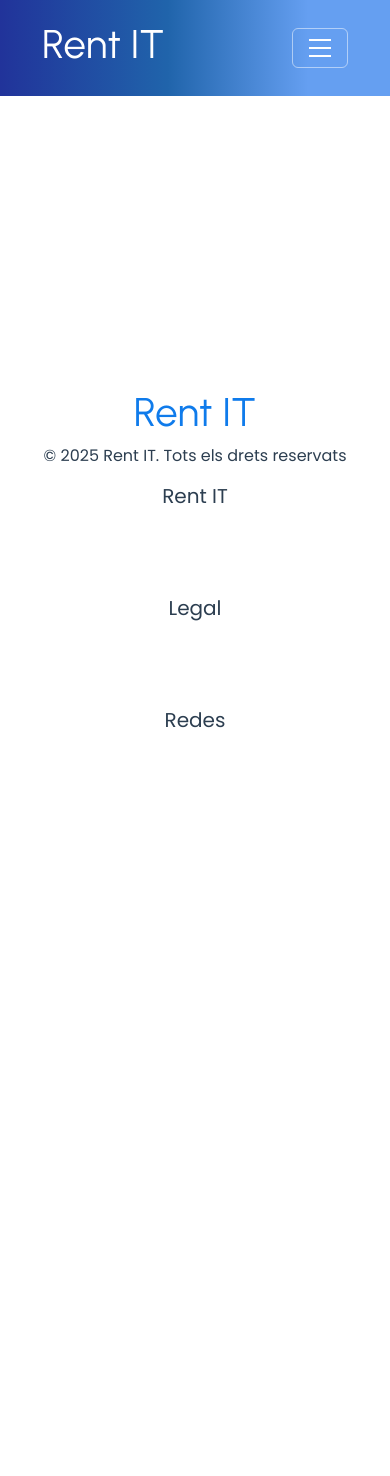
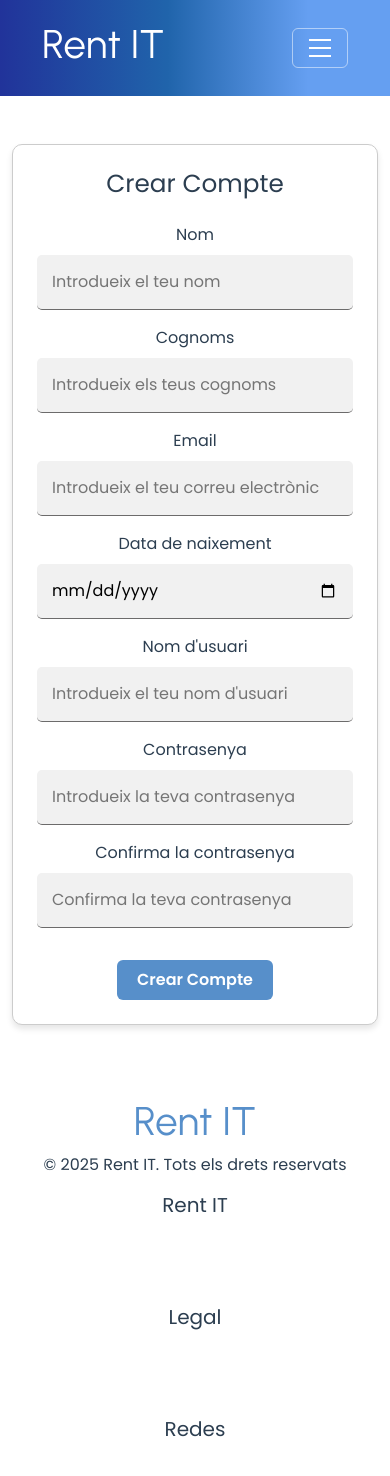
Before and after one commit to attlasss/client-rentit2025, a Vue app: page /registre in a window 390 px wide. Shown: the top 1476 px of the page. Before the commit the page ends 844 px from the top, so only its background shows below. Built offline with nearby package versions, Linux system fonts and the light colour scheme.

Commit message:
12052025

```diff
--- a/public/index.html
+++ b/public/index.html
@@ -4,7 +4,7 @@
     <meta charset="utf-8" />
     <meta http-equiv="X-UA-Compatible" content="IE=edge" />
     <meta name="viewport" content="width=device-width,initial-scale=1.0" />
-    <link rel="icon" href="<%= BASE_URL %>favicon.ico" />
+    <link rel="icon" href="<%= BASE_URL %>logo.png" />
     <!-- Fuentes que hemos usado -->
     <link rel="preconnect" href="https://fonts.googleapis.com" />
     <link rel="preconnect" href="https://fonts.gstatic.com" crossorigin />
--- a/src/App.vue
+++ b/src/App.vue
@@ -62,6 +62,6 @@ html, body {
   font-family: 'Urbanist', sans-serif;
   font-weight: 400;
   font-size: 2.5rem;
-  color: #0F7BEB;
+  color: #578FCA;
 }
 </style>
--- /dev/null
+++ b/src/components/Button.vue
@@ -0,0 +1,137 @@
+<template>
+  <button
+    :class="['btn', computedClasses]"
+    @mouseover="hover = true"
+    @mouseleave="hover = false"
+  >
+    <slot />
+  </button>
+</template>
+
+<script>
+export default {
+  name: "Button",
+  props: {
+    color: {
+      type: String,
+      default: "primary",
+    },
+    size: {
+      type: String,
+      default: "md",
+    },
+    variant: {
+      type: String,
+      default: "fill", // fill | outline | gradient
+    },
+    fullWidth: {
+      type: Boolean,
+      default: false,
+    },
+    active: {
+      type: Boolean,
+      default: false,
+    },
+  },
+  data() {
+    return {
+      hover: false,
+    };
+  },
+  computed: {
+    computedClasses() {
+      const base = [];
+
+      // Variant
+      if (this.variant === "gradient") {
+        base.push("text-white", `bg-gradient-${this.color}`);
+      } else if (this.variant === "outline") {
+        base.push(`btn-outline-${this.color}`);
+      } else {
+        base.push(`btn-${this.color}`);
+      }
+
+      // Size
+      if (this.size) base.push(`btn-${this.size}`);
+
+      // Full Width
+      if (this.fullWidth) base.push("w-100");
+
+      // Active
+      if (this.active) base.push("active");
+
+      return base.join(" ");
+    },
+  },
+};
+</script>
+
+<style scoped>
+
+.btn {
+  padding: 0.5rem 1.25rem;
+  border-radius: 6px;
+  font-weight: 600;
+  transition: transform 0.2s ease-in-out, background-color 0.2s;
+  cursor: pointer;
+  font-size: 1rem;
+  border: none;
+
+}
+
+/* Hover animation */
+.btn:hover {
+  transform: translateY(-2px);
+}
+
+
+.btn-white {
+  background-color: white;
+  color: #21339A;
+  border: 2px solid white;
+}
+
+.btn-white:hover {
+  background-color: #f0f0f0;
+}
+
+.btn-outline-white {
+  background-color: transparent;
+  color: white;
+  border: 2px solid white;
+}
+.btn-outline-white:hover {
+  background-color: rgba(255, 255, 255, 0.2);
+}
+
+/* Gradient (si quieres más, puedes añadir) */
+.bg-gradient-white {
+  background: linear-gradient(90deg, white 0%, #f0f0f0 100%);
+  color: #21339A;
+}
+
+/* Tamaños */
+.btn-md {
+  font-size: 1rem;
+  padding: 0.5rem 1.25rem;
+}
+.btn-sm {
+  font-size: 0.875rem;
+  padding: 0.4rem 1rem;
+}
+.btn-lg {
+  font-size: 1.125rem;
+  padding: 0.6rem 1.5rem;
+}
+
+.btn-blue {
+  background-color: #578FCA;
+  color: white;
+  border: none;
+}
+
+.btn-blue:hover {
+  background-color: #4a7eb5;
+}
+
+</style>
--- a/src/router/index.js
+++ b/src/router/index.js
@@ -16,9 +16,9 @@ const routes = [
     component: () => import("../views/Casa.vue"),
   },
   {
-    path: "/createAccount",
-    name: "createAccount",
-    component: () => import("../views/CreateAccount.vue"),
+    path: "/registre",
+    name: "Registre",
+    component: () => import("../views/Registre.vue"),
   },
 ];
 
--- a/src/views/CreateAccount.vue
+++ /dev/null
@@ -1,88 +0,0 @@
-<template>
-  <div class="container my-5">
-    <h2 class="text-center mb-4">Crear Compte</h2>
-    <form @submit.prevent="registrarUsuari" class="row g-3">
-      <div class="col-md-6">
-        <label class="form-label">Nom</label>
-        <input type="text" v-model="form.nom" class="form-control" required />
-      </div>
-
-      <div class="col-md-6">
-        <label class="form-label">Cognoms</label>
-        <input type="text" v-model="form.cognoms" class="form-control" required />
-      </div>
-
-      <div class="col-md-6">
-        <label class="form-label">Email</label>
-        <input type="email" v-model="form.email" class="form-control" required />
-      </div>
-
-      <div class="col-md-6">
-        <label class="form-label">Data de naixement</label>
-        <input type="date" v-model="form.data_naixement" class="form-control" required />
-      </div>
-
-      <div class="col-md-6">
-        <label class="form-label">Nom d'usuari</label>
-        <input type="text" v-model="form.username" class="form-control" required />
-      </div>
-
-      <div class="col-md-6">
-        <label class="form-label">Contrasenya</label>
-        <input type="password" v-model="form.password" class="form-control" required />
-      </div>
-
-      <div class="col-12">
-        <label class="form-label">Foto de perfil</label>
-        <input type="file" @change="handleFileChange" class="form-control" accept="image/*" />
-      </div>
-
-      <div class="col-12 text-center mt-4">
-        <button type="submit" class="btn btn-primary">Crear Compte</button>
-      </div>
-    </form>
-  </div>
-</template>
-
-<script>
-import axiosConn from "@/axios/axios";
-
-export default {
-  name: "CrearUsuari",
-  data() {
-    return {
-      form: {
-        nom: "",
-        cognoms: "",
-        email: "",
-        data_naixement: "",
-        username: "",
-        password: "",
-        foto_perfil: "", // Contendrá la imagen en base64
-      },
-    };
-  },
-  methods: {
-    handleFileChange(event) {
-      const file = event.target.files[0];
-      if (file) {
-        const reader = new FileReader();
-        reader.onloadend = () => {
-          this.form.foto_perfil = reader.result.split(",")[1]; // solo base64
-        };
-        reader.readAsDataURL(file);
-      }
-    },
-
-    async registrarUsuari() {
-      try {
-        const response = await axiosConn.post("/registrarUsuari", this.form);
-        alert("Usuari creat amb èxit! ID: " + response.data.id);
-      } catch (error) {
-        console.error("Error al registrar usuari:", error);
-        alert("Error al registrar usuari.");
-      }
-    },
-  },
-};
-</script>
--- a/src/views/Home.vue
+++ b/src/views/Home.vue
@@ -84,7 +84,6 @@ import Input from "@/components/Input.vue";
 import axiosConn from "../axios/axios";
 
 export default {
-  name:'ArticlesClient',
   components: {
     Input,
   },
--- /dev/null
+++ b/src/views/Registre.vue
@@ -0,0 +1,117 @@
+<template>
+  <div class="container my-5">
+    <div class="row justify-content-center">
+      <div class="col-12 col-md-6 col-lg-4">
+        <div class="form-container p-4">
+          <h2 class="text-center mb-4">Crear Compte</h2>
+          <form @submit.prevent="registrarUsuari" class="d-flex flex-column gap-3">
+            <div>
+              <label class="form-label">Nom</label>
+              <Input v-model="form.nom" placeholder="Introdueix el teu nom" required />
+            </div>
+
+            <div>
+              <label class="form-label">Cognoms</label>
+              <Input v-model="form.cognoms" placeholder="Introdueix els teus cognoms" required />
+            </div>
+
+            <div>
+              <label class="form-label">Email</label>
+              <Input v-model="form.email" type="email" placeholder="Introdueix el teu correu electrònic" required />
+            </div>
+
+            <div>
+              <label class="form-label">Data de naixement</label>
+              <Input v-model="form.data_naixement" type="date" placeholder="Selecciona la teva data de naixement" required />
+            </div>
+
+            <div>
+              <label class="form-label">Nom d'usuari</label>
+              <Input v-model="form.username" placeholder="Introdueix el teu nom d'usuari" required />
+            </div>
+
+            <div>
+              <label class="form-label">Contrasenya</label>
+              <Input v-model="form.password" type="password" placeholder="Introdueix la teva contrasenya" required />
+            </div>
+
+            <div>
+              <label class="form-label">Confirma la contrasenya</label>
+              <Input v-model="confirmPassword" type="password" placeholder="Confirma la teva contrasenya" required />
+            </div>
+
+            <div class="text-center mt-3">
+              <Button color="blue" variant="fill" type="submit">Crear Compte</Button>
+            </div>
+          </form>
+        </div>
+      </div>
+    </div>
+    <transition name="fade">
+      <div v-if="toast" class="toast-message text-white px-3 py-2 rounded shadow position-fixed bottom-0 end-0 m-4"
+        :class="toastColor === 'success' ? 'bg-success' : 'bg-danger'">
+        {{ toastMessage }}
+      </div>
+    </transition>
+  </div>
+</template>
+
+<script>
+import Button from "@/components/Button.vue";
+import Input from "@/components/Input.vue";
+import axiosConn from "@/axios/axios";
+
+export default {
+  components: {
+    Button,
+    Input,
+  },
+  data() {
+    return {
+      form: {
+        nom: "",
+        cognoms: "",
+        email: "",
+        data_naixement: "",
+        username: "",
+        password: "",
+        foto_perfil: "",
+      },
+      confirmPassword: "",
+      toast: false,
+      toastMessage: "",
+      toastColor: "success",
+    };
+  },
+  methods: {
+    async registrarUsuari() {
+      if (this.form.password !== this.confirmPassword) {
+            this.toastMessage = "Les contrasenyes no coincideixen";
+            this.toastColor = "danger";
+            this.toast = true;
+            setTimeout(() => {
+              this.toast = false;
+            }, 2000);
+        return;
+      }
+
+      try {
+        const response = await axiosConn.post("/crearUser", this.form);
+        alert("Usuari creat amb èxit! ID: " + response.data.id);
+      } catch (error) {
+        console.error("Error al registrar usuari:", error);
+        alert("Error al registrar usuari.");
+      }
+    },
+  },
+};
+</script>
+
+<style scoped>
+.form-container {
+  border: 1px solid #ccc;
+  border-radius: 10px;
+  background-color: #fff;
+  box-shadow: 0 4px 6px rgba(0, 0, 0, 0.1);
+}
+</style>
```
Also changed, not shown: src/components/AppHeader.vue (+30 -11 lines), public/logo.png (added).
